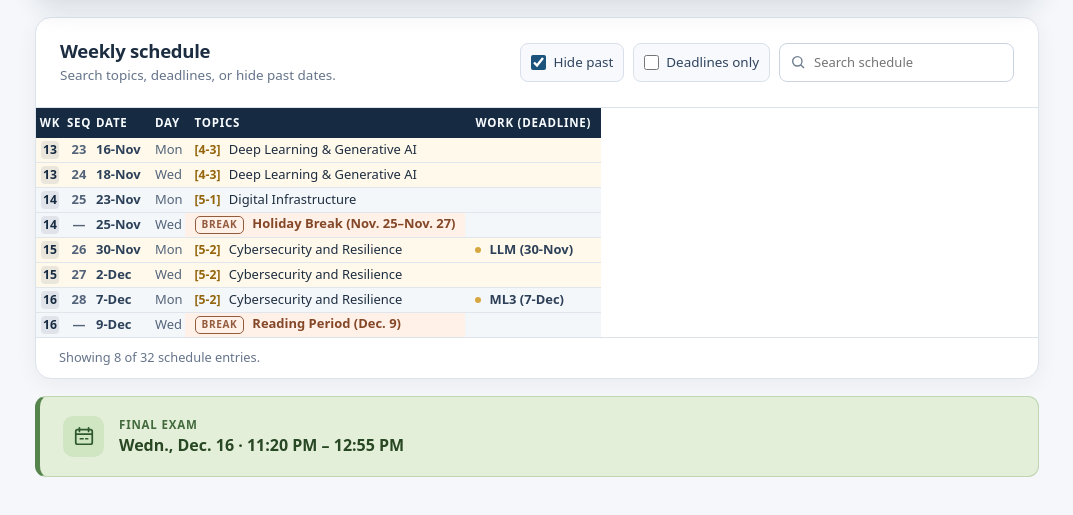
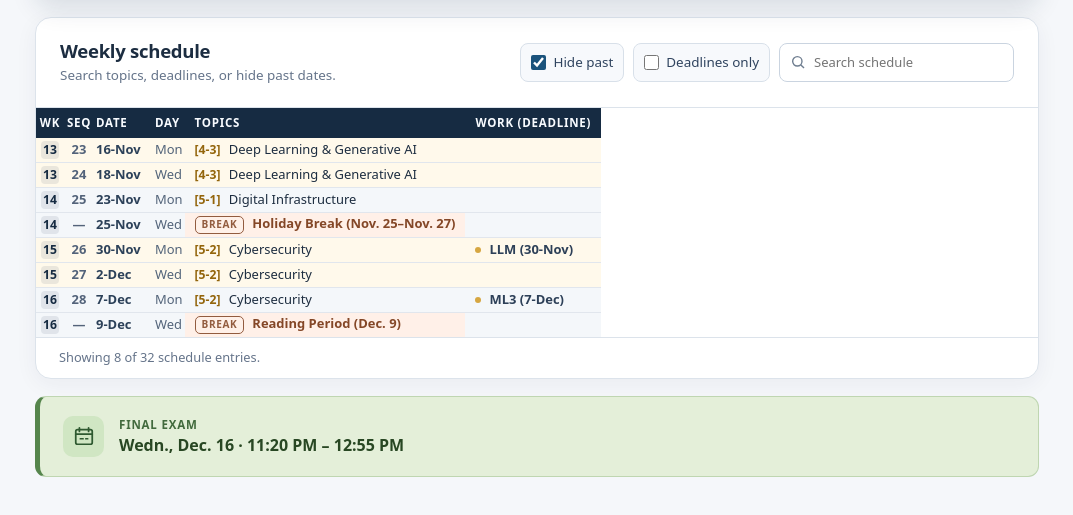
Before and after one commit to AdrianSchell/textbook_v1, a plain HTML site: page other/Course_Schedule_Fall_2026.html in a window 1280 px wide. Shown: the part 163-678 px from the top of the page, without its empty margins (103-1176 px from the left). Drawn offline with Linux system fonts and the light colour scheme.

Commit message:
Add files via upload

```diff
--- a/other/Course_Schedule_Fall_2026.html
+++ b/other/Course_Schedule_Fall_2026.html
@@ -341,7 +341,7 @@ tbody td{padding:2px 5px;font-size:7.5pt;line-height:1.18;border-bottom:1px soli
               <td class="seq-cell"><span class="seq-num">26</span></td>
               <td class="date-cell"><time datetime="2026-11-30">30-Nov</time></td>
               <td class="day-cell">Mon</td>
-              <td class="topic-cell"><span class="module">[5-2]</span> Cybersecurity and Resilience</td>
+              <td class="topic-cell"><span class="module">[5-2]</span> Cybersecurity</td>
               <td class="deadline-cell"><span class="deadline-dot" aria-hidden="true"></span>LLM (30-Nov)</td>
             </tr>
             <tr data-week="15" data-tone="odd" data-deadline="false">
@@ -349,7 +349,7 @@ tbody td{padding:2px 5px;font-size:7.5pt;line-height:1.18;border-bottom:1px soli
               <td class="seq-cell"><span class="seq-num">27</span></td>
               <td class="date-cell"><time datetime="2026-12-02">2-Dec</time></td>
               <td class="day-cell">Wed</td>
-              <td class="topic-cell"><span class="module">[5-2]</span> Cybersecurity and Resilience</td>
+              <td class="topic-cell"><span class="module">[5-2]</span> Cybersecurity</td>
               <td class="deadline-cell">&nbsp;</td>
             </tr>
             <tr data-week="16" data-tone="even" data-deadline="true">
@@ -357,7 +357,7 @@ tbody td{padding:2px 5px;font-size:7.5pt;line-height:1.18;border-bottom:1px soli
               <td class="seq-cell"><span class="seq-num">28</span></td>
               <td class="date-cell"><time datetime="2026-12-07">7-Dec</time></td>
               <td class="day-cell">Mon</td>
-              <td class="topic-cell"><span class="module">[5-2]</span> Cybersecurity and Resilience</td>
+              <td class="topic-cell"><span class="module">[5-2]</span> Cybersecurity</td>
               <td class="deadline-cell"><span class="deadline-dot" aria-hidden="true"></span>ML3 (7-Dec)</td>
             </tr>
             <tr data-week="16" data-tone="even" data-deadline="false" class="break">
```
